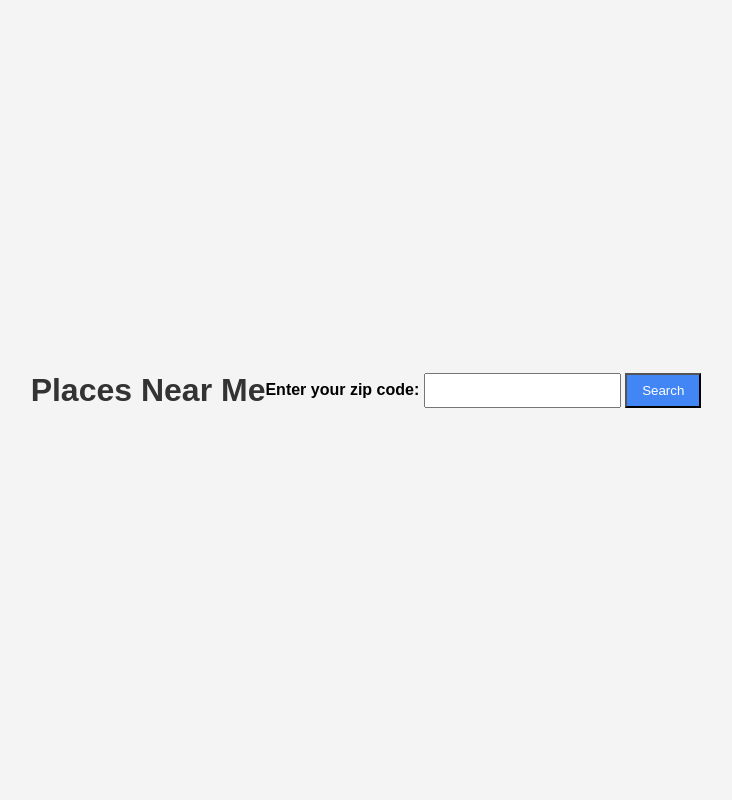
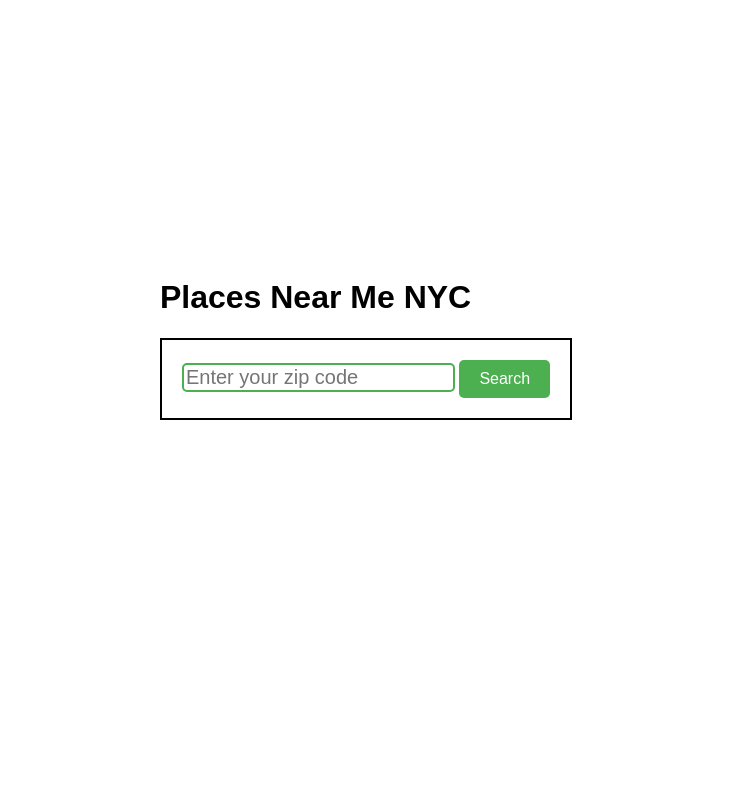
Before and after one commit to addinar/Places_Near_Me_NYC, a Flask app: page / in a window 1280 px wide. Shown: the whole page, without its empty margins (274-1006 px from the left). Run offline with Flask 3, Linux system fonts and the light colour scheme.

Commit message:
new changes to css and html files

```diff
--- /dev/null
+++ b/static/styles.css
@@ -0,0 +1,70 @@
+body {
+    background-color: white;
+    display: flex;
+    align-items: center;
+    justify-content: center;
+    flex-direction: column;
+}
+h1 {
+    font-family:"didot", sans-serif;
+}
+.home {
+    margin-top: 250px
+}
+.search {
+    font-family:"didot", sans-serif;
+    border: 2px solid #000;
+    padding: 20px
+}
+
+.search-bar {
+    font-family:"didot", sans-serif;
+    border: 2px solid #4CAF50; /* Add a border */
+    border-radius: 5px; /* Add rounded corners */
+    box-sizing: border-box; /* Include padding and border in the element's total width and height */
+    font-size: 20px
+}
+
+.search-bar:hover {
+    border-color: #CA4343
+}
+
+.submit-button {
+    padding: 10px 20px; /* Add padding for better spacing */
+    background-color: #4CAF50; /* Set the background color */
+    color: #fff; /* Set the text color */
+    border: none; /* Remove the border */
+    border-radius: 5px; /* Add rounded corners */
+    cursor: pointer; /* Change cursor on hover */
+    font-size: 16px; /* Set the font size */
+}
+
+.submit-button:hover {
+    background-color: #CA4343
+}
+
+.result {
+    margin-top: 30px
+}
+
+.results {
+    display: inline-block;
+    margin-top: 5px;
+    margin-right: 10px;
+    margin-bottom: 5px;
+    margin-left: 10px;
+    font-family:"didot", sans-serif;
+    font-size: 20px
+}
+
+.link {
+    color: #4CAF50
+}
+
+.link:hover{
+    color: #CA4343
+}
+
+.link:visited {
+    color: #CA4343
+}
--- a/templates/index.html
+++ b/templates/index.html
@@ -3,25 +3,28 @@
 <head>
     <meta charset="UTF-8">
     <title>Places Near Me</title>
-    <link rel="stylesheet" href="styles.css">
-
+    <link rel="stylesheet" href="{{url_for('static', filename='styles.css')}}">
 </head>
 <body>
-    <h1>Places Near Me</h1>
+    <div class="home">
+        <h1>Places Near Me NYC</h1>
+        <div class="search">
             <form action="/" method="post">
-        <label for="user_zip">Enter your zip code:</label>
-        <input name="user_zip" type="text" id="user_zip" required>
-        <button type="submit">Search</button>
+                <input class="search-bar" name="user_zip" type="text" id="user_zip" placeholder="Enter your zip code" required>
+                <button class="submit-button" type="submit">Search</button>
             </form>
+        </div>
+    </div>
 
+    <div class="result">
         {% if places_near_me %}
-        <h2>Places Near You</h2>
             <ul>
                 {% for place in places_near_me %}
-                <li>{{ place }}</li>
+                    <p class="results"><a class="link" href="https://www.google.com/search?q={{ place }}" target="_blank">{{ place }}</a></p>
                 {% endfor %}
             </ul>
         {% endif %}
+    </div>
 
 </body>
 </html>
--- a/templates/styles.css
+++ /dev/null
@@ -1,70 +0,0 @@
-/* Reset some default styles to provide a consistent base */
-body, h1, h2, ul, li, p, form {
-    margin: 0;
-    padding: 0;
-}
-
-/* Set a background color and center the content vertically */
-body {
-    background-color: #f4f4f4;
-    display: flex;
-    align-items: center;
-    justify-content: center;
-    height: 100vh;
-    font-family: Arial, sans-serif;
-}
-
-/* Container styles */
-.container {
-    text-align: center;
-}
-
-/* Header styles */
-h1 {
-    color: #333;
-    margin-bottom: 20px;
-}
-
-/* Form styles */
-form {
-    margin-bottom: 20px;
-}
-
-label {
-    font-weight: bold;
-}
-
-input {
-    padding: 8px;
-}
-
-button {
-    padding: 8px 15px;
-    background-color: #4285f4;
-    color: #fff;
-    cursor: pointer;
-}
-
-/* Result styles */
-h2 {
-    color: #4285f4;
-    margin-top: 20px;
-}
-
-ul {
-    list-style-type: none;
-    padding: 0;
-    border: 1px solid #ccc; /* Add a border */
-    border-radius: 5px;    /* Optional: Add rounded corners */
-}
-
-li {
-    margin: 5px 0;
-}
-
-
-/* Footer styles */
-footer {
-    margin-top: 20px;
-    color: #777;
-}
```
Also changed, not shown: 1 other file. Lines whose indentation alone changed are shown as unchanged.
